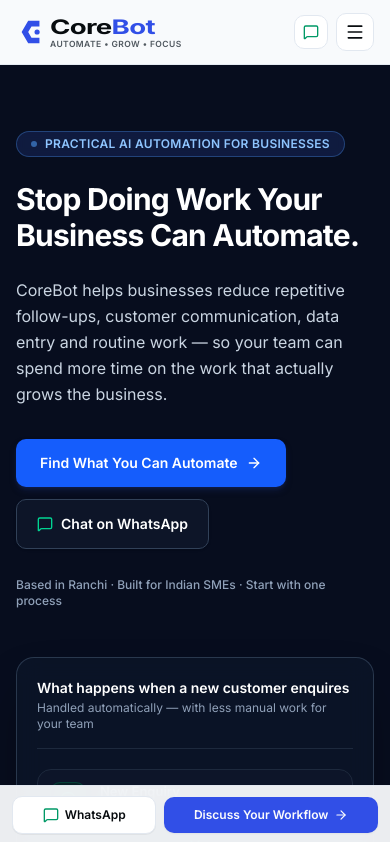
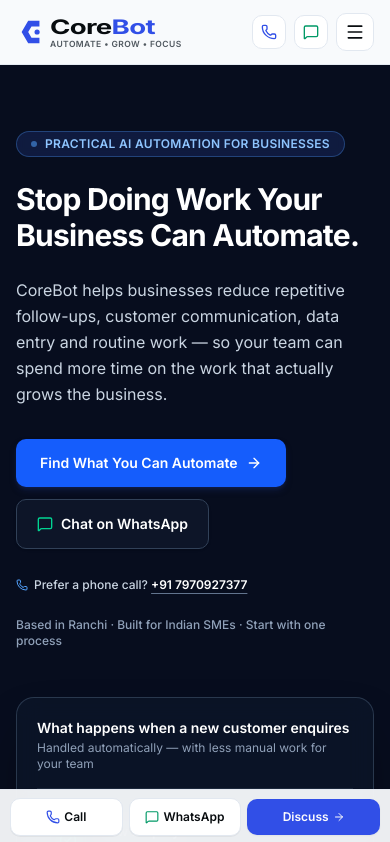
Before and after one commit to dizalwa/Corebot, a Next.js app: page / in a window 390 px wide. Shown: the top 842 px of the page. Built offline with nearby package versions, Linux system fonts and the light colour scheme.

Commit message:
Add direct phone call options across website

```diff
--- a/components/landing/ContactForm.tsx
+++ b/components/landing/ContactForm.tsx
@@ -1,7 +1,7 @@
 "use client"
 
 import * as React from "react"
-import { Send, CheckCircle2, MessageSquare, AlertCircle } from "lucide-react"
+import { Send, CheckCircle2, MessageSquare, AlertCircle, Phone } from "lucide-react"
 
 export default function ContactForm() {
   const [status, setStatus] = React.useState<
@@ -61,15 +61,28 @@ export default function ContactForm() {
           Thank you! We will review your details and get back to you shortly.
         </p>
         <div className="mt-6 border-t border-emerald-200/60 pt-4">
+          <p className="text-xs text-muted-foreground mb-2">Want a quicker reply?</p>
+          <div className="flex flex-wrap items-center justify-center gap-3 text-xs font-semibold text-emerald-800">
+            <a
+              href="tel:+917970927377"
+              className="inline-flex items-center gap-1.5 hover:underline"
+              aria-label="Call +91 7970927377"
+            >
+              <Phone className="size-3.5" />
+              <span>Call: +91 7970927377</span>
+            </a>
+            <span className="text-emerald-300" aria-hidden="true">·</span>
             <a
               href="https://wa.me/917970927377"
               target="_blank"
               rel="noopener noreferrer"
-            className="inline-flex items-center gap-1.5 text-xs font-semibold text-emerald-800 hover:underline"
+              className="inline-flex items-center gap-1.5 hover:underline"
+              aria-label="Chat on WhatsApp"
             >
               <MessageSquare className="size-3.5" />
-            <span>Want a quicker reply? Chat on WhatsApp</span>
+              <span>Chat on WhatsApp</span>
             </a>
+          </div>
         </div>
       </div>
     )
--- a/components/landing/FinalCTA.tsx
+++ b/components/landing/FinalCTA.tsx
@@ -1,6 +1,6 @@
 import * as React from "react"
 import ContactForm from "./ContactForm"
-import { MessageSquare, Mail, MapPin } from "lucide-react"
+import { MessageSquare, Mail, MapPin, Phone } from "lucide-react"
 
 export default function FinalCTA() {
   return (
@@ -45,6 +45,10 @@ export default function FinalCTA() {
             {/* Contact Details */}
             <div className="space-y-2.5 text-xs text-muted-foreground pt-2">
               <div className="flex items-center gap-2">
+                <Phone className="size-4 text-slate-500 shrink-0" />
+                <span>Phone: <a href="tel:+917970927377" className="text-primary hover:underline">+91 7970927377</a></span>
+              </div>
+              <div className="flex items-center gap-2">
                 <Mail className="size-4 text-slate-500 shrink-0" />
                 <span>Email: <a href="mailto:vipul@corebot.in" className="text-primary hover:underline">vipul@corebot.in</a></span>
               </div>
--- a/components/landing/Footer.tsx
+++ b/components/landing/Footer.tsx
@@ -1,5 +1,5 @@
 import * as React from "react"
-import { MessageSquare, Mail, MapPin } from "lucide-react"
+import { MessageSquare, Mail, MapPin, Phone } from "lucide-react"
 
 export default function Footer() {
   return (
@@ -135,12 +135,12 @@ export default function Footer() {
             </h4>
             <ul className="mt-4 space-y-2.5 text-xs text-muted-foreground sm:text-sm">
               <li className="flex items-center gap-1.5">
-                <Mail className="size-3.5 text-primary" />
+                <Phone className="size-3.5 text-primary" />
                 <a
-                  href="mailto:vipul@corebot.in"
-                  className="break-all hover:text-foreground"
+                  href="tel:+917970927377"
+                  className="hover:text-foreground"
                 >
-                  vipul@corebot.in
+                  Phone: +91 7970927377
                 </a>
               </li>
               <li className="flex items-center gap-1.5">
@@ -152,6 +152,15 @@ export default function Footer() {
                   className="hover:text-foreground"
                 >
                   WhatsApp: +91 7970927377
+                </a>
+              </li>
+              <li className="flex items-center gap-1.5">
+                <Mail className="size-3.5 text-primary" />
+                <a
+                  href="mailto:vipul@corebot.in"
+                  className="break-all hover:text-foreground"
+                >
+                  vipul@corebot.in
                 </a>
               </li>
               <li className="flex items-center gap-1.5 text-xs text-muted-foreground">
--- a/components/landing/Founder.tsx
+++ b/components/landing/Founder.tsx
@@ -1,6 +1,6 @@
 import * as React from "react"
 import Image from "next/image"
-import { Mail, MessageSquare, MapPin } from "lucide-react"
+import { Mail, MessageSquare, MapPin, Phone } from "lucide-react"
 
 export default function Founder() {
   return (
@@ -32,13 +32,23 @@ export default function Founder() {
                 Business-first. Practical. Built for real-world SME operations.
               </p>
 
-              <div className="pt-4 flex flex-wrap items-center gap-4 text-xs font-medium text-slate-700">
+              <div className="pt-4 flex flex-wrap items-center gap-x-5 gap-y-2 text-xs font-medium text-slate-700">
                 <div className="flex items-center gap-1.5">
-                  <MapPin className="size-4 text-slate-500" />
+                  <MapPin className="size-4 text-slate-500 shrink-0" />
                   <span>Based in Ranchi, Jharkhand, India</span>
                 </div>
                 <div className="flex items-center gap-1.5">
-                  <Mail className="size-4 text-slate-500" />
+                  <Phone className="size-4 text-slate-500 shrink-0" />
+                  <a
+                    href="tel:+917970927377"
+                    className="text-primary hover:underline"
+                    aria-label="Call +91 7970927377"
+                  >
+                    +91 7970927377
+                  </a>
+                </div>
+                <div className="flex items-center gap-1.5">
+                  <Mail className="size-4 text-slate-500 shrink-0" />
                   <a
                     href="mailto:vipul@corebot.in"
                     className="text-primary hover:underline"
@@ -73,11 +83,24 @@ export default function Founder() {
                 Helping growing businesses identify and automate repetitive work with practical automation.
               </p>
               <div className="pt-2">
+                <div className="flex flex-col sm:flex-row items-center justify-center gap-2 sm:gap-3 text-xs font-semibold">
+                  <a
+                    href="tel:+917970927377"
+                    className="inline-flex items-center gap-1.5 text-primary hover:underline py-1"
+                    aria-label="Call Vipul Kumar at +91 7970927377"
+                  >
+                    <Phone className="size-3.5 text-primary" />
+                    <span>Call: +91 7970927377</span>
+                  </a>
+                  <span className="hidden sm:inline text-muted-foreground/40" aria-hidden="true">
+                    ·
+                  </span>
                   <a
                     href="https://wa.me/917970927377"
                     target="_blank"
                     rel="noopener noreferrer"
-                  className="inline-flex items-center gap-1.5 text-xs font-semibold text-primary hover:underline"
+                    className="inline-flex items-center gap-1.5 text-primary hover:underline py-1"
+                    aria-label="Message Directly on WhatsApp"
                   >
                     <MessageSquare className="size-3.5 text-emerald-600" />
                     <span>Message Directly on WhatsApp</span>
@@ -87,6 +110,7 @@ export default function Founder() {
             </div>
           </div>
         </div>
+      </div>
     </section>
   )
 }
--- a/components/landing/Hero.tsx
+++ b/components/landing/Hero.tsx
@@ -1,7 +1,7 @@
 "use client"
 
 import * as React from "react"
-import { ArrowRight, MessageSquare, CheckCircle2, ChevronDown } from "lucide-react"
+import { ArrowRight, MessageSquare, CheckCircle2, ChevronDown, Phone } from "lucide-react"
 
 const BUSINESS_STEPS = [
   {
@@ -243,8 +243,23 @@ export default function Hero() {
               </a>
             </div>
 
+            {/* Direct Phone Call Prompt */}
+            <p className="flex items-center gap-1.5 text-xs text-slate-300 font-medium pt-1">
+              <Phone className="size-3 text-blue-400 shrink-0" />
+              <span>
+                Prefer a phone call?{" "}
+                <a
+                  href="tel:+917970927377"
+                  className="font-semibold text-white underline decoration-slate-500 underline-offset-4 transition-colors hover:text-blue-400 hover:decoration-blue-400"
+                  aria-label="Call +91 7970927377"
+                >
+                  +91 7970927377
+                </a>
+              </span>
+            </p>
+
             {/* Trust Line */}
-            <p className="text-xs text-slate-400 font-medium pt-1">
+            <p className="text-xs text-slate-400 font-medium">
               Based in Ranchi · Built for Indian SMEs · Start with one process
             </p>
           </div>
--- a/components/landing/MobileBottomBar.tsx
+++ b/components/landing/MobileBottomBar.tsx
@@ -1,30 +1,39 @@
 "use client"
 
 import * as React from "react"
-import { MessageSquare, ArrowRight } from "lucide-react"
+import { MessageSquare, ArrowRight, Phone } from "lucide-react"
 
 export default function MobileBottomBar() {
   return (
     <aside
       aria-label="Quick Actions"
-      className="fixed bottom-0 inset-x-0 z-40 border-t border-border/80 bg-background/95 backdrop-blur-md px-3 py-2.5 md:hidden shadow-lg transition-transform"
+      className="fixed bottom-0 inset-x-0 z-40 border-t border-border/80 bg-background/95 backdrop-blur-md px-2.5 py-2 md:hidden shadow-lg transition-transform"
     >
-      <div className="flex items-center gap-2 max-w-md mx-auto">
+      <div className="flex items-center gap-1.5 max-w-md mx-auto">
+        <a
+          href="tel:+917970927377"
+          className="flex-1 flex items-center justify-center gap-1 rounded-lg border border-border bg-card py-2.5 text-xs font-semibold text-foreground shadow-2xs transition-colors hover:bg-secondary active:scale-[0.98]"
+          aria-label="Call CoreBot at +91 7970927377"
+        >
+          <Phone className="size-3.5 text-primary" />
+          <span>Call</span>
+        </a>
         <a
           href="https://wa.me/917970927377"
           target="_blank"
           rel="noopener noreferrer"
-          className="flex-1 flex items-center justify-center gap-1.5 rounded-lg border border-border bg-card py-2.5 text-xs font-semibold text-foreground shadow-2xs transition-colors hover:bg-secondary active:scale-[0.98]"
+          className="flex-1 flex items-center justify-center gap-1 rounded-lg border border-border bg-card py-2.5 text-xs font-semibold text-foreground shadow-2xs transition-colors hover:bg-secondary active:scale-[0.98]"
+          aria-label="Chat with CoreBot on WhatsApp"
         >
-          <MessageSquare className="size-4 text-emerald-600" />
+          <MessageSquare className="size-3.5 text-emerald-600" />
           <span>WhatsApp</span>
         </a>
         <a
           href="#contact"
-          className="flex-[1.5] flex items-center justify-center gap-1.5 rounded-lg bg-primary py-2.5 text-xs font-semibold text-primary-foreground shadow-xs transition-colors hover:bg-primary/90 active:scale-[0.98]"
+          className="flex-[1.2] flex items-center justify-center gap-1 rounded-lg bg-primary py-2.5 text-xs font-semibold text-primary-foreground shadow-xs transition-colors hover:bg-primary/90 active:scale-[0.98]"
         >
-          <span>Discuss Your Workflow</span>
-          <ArrowRight className="size-3.5" />
+          <span>Discuss</span>
+          <ArrowRight className="size-3" />
         </a>
       </div>
     </aside>
--- a/components/landing/Navbar.tsx
+++ b/components/landing/Navbar.tsx
@@ -1,7 +1,7 @@
 "use client"
 
 import * as React from "react"
-import { Menu, X, MessageSquare, ArrowRight } from "lucide-react"
+import { Menu, X, MessageSquare, ArrowRight, Phone } from "lucide-react"
 
 export default function Navbar() {
   const [mobileMenuOpen, setMobileMenuOpen] = React.useState(false)
@@ -77,6 +77,14 @@ export default function Navbar() {
         {/* Desktop Action CTAs */}
         <div className="hidden items-center gap-3 lg:flex">
           <a
+            href="tel:+917970927377"
+            className="inline-flex items-center gap-1.5 rounded-lg border border-border bg-card px-3.5 py-2 text-xs font-semibold text-foreground shadow-xs transition-colors hover:bg-secondary focus-visible:outline-none focus-visible:ring-2 focus-visible:ring-primary"
+            aria-label="Call CoreBot at +91 7970927377"
+          >
+            <Phone className="size-3.5 text-primary" />
+            <span>Call Us</span>
+          </a>
+          <a
             href="https://wa.me/917970927377"
             target="_blank"
             rel="noopener noreferrer"
@@ -97,6 +105,13 @@ export default function Navbar() {
 
         {/* Mobile Hamburger Toggle */}
         <div className="flex items-center gap-2 lg:hidden">
+          <a
+            href="tel:+917970927377"
+            className="rounded-lg border border-border bg-card p-2 text-foreground focus-visible:outline-none focus-visible:ring-2 focus-visible:ring-primary"
+            aria-label="Call CoreBot at +91 7970927377"
+          >
+            <Phone className="size-4 text-primary" />
+          </a>
           <a
             href="https://wa.me/917970927377"
             target="_blank"
@@ -168,6 +183,15 @@ export default function Navbar() {
                 <ArrowRight className="size-4" />
               </a>
               <a
+                href="tel:+917970927377"
+                onClick={() => setMobileMenuOpen(false)}
+                className="flex items-center justify-center gap-2 rounded-lg border border-border bg-card py-2.5 text-sm font-semibold text-foreground shadow-xs transition-colors hover:bg-secondary"
+                aria-label="Call CoreBot at +91 7970927377"
+              >
+                <Phone className="size-4 text-primary" />
+                <span>Call: +91 7970927377</span>
+              </a>
+              <a
                 href="https://wa.me/917970927377"
                 target="_blank"
                 rel="noopener noreferrer"
```
Lines whose indentation alone changed are shown as unchanged.
